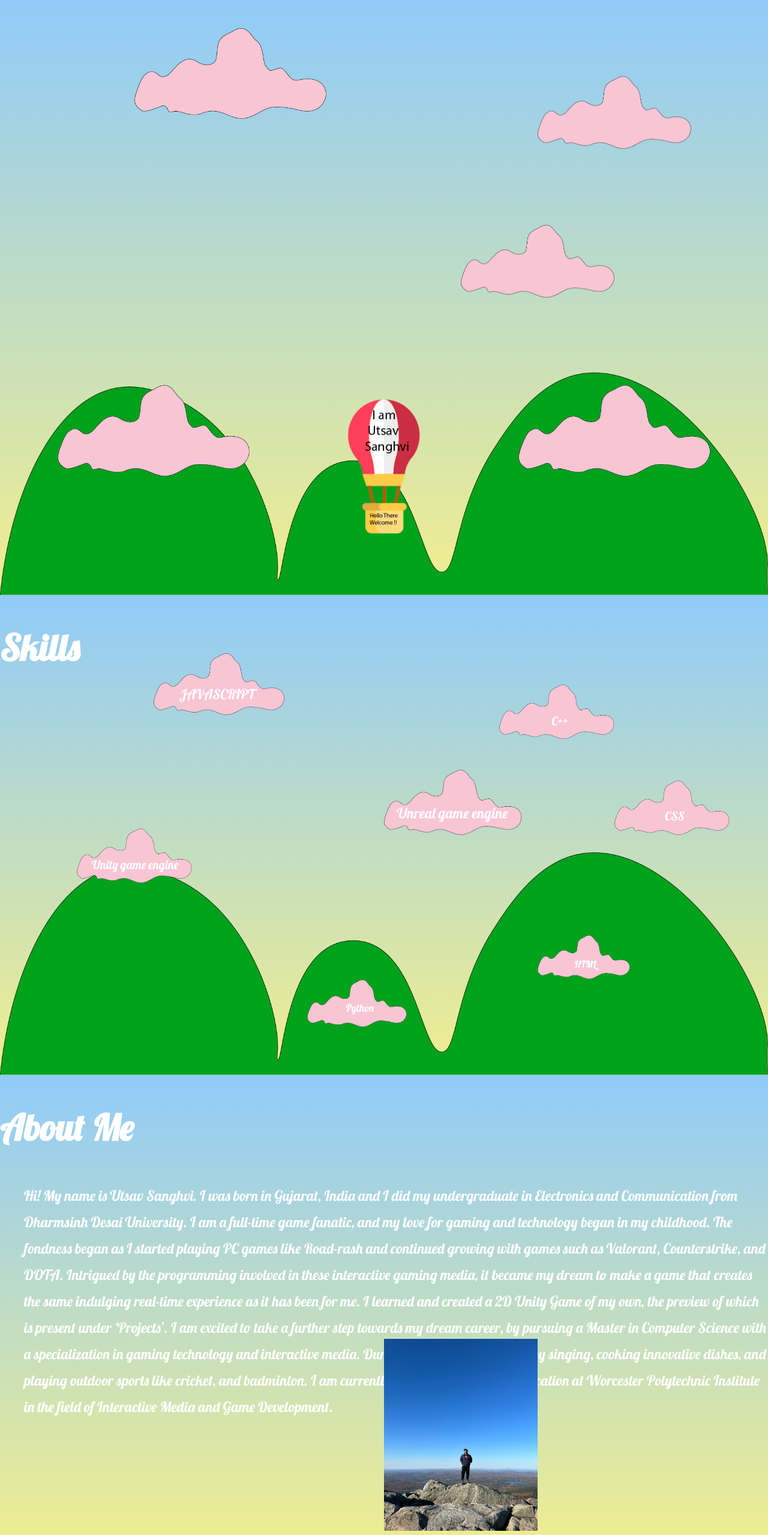
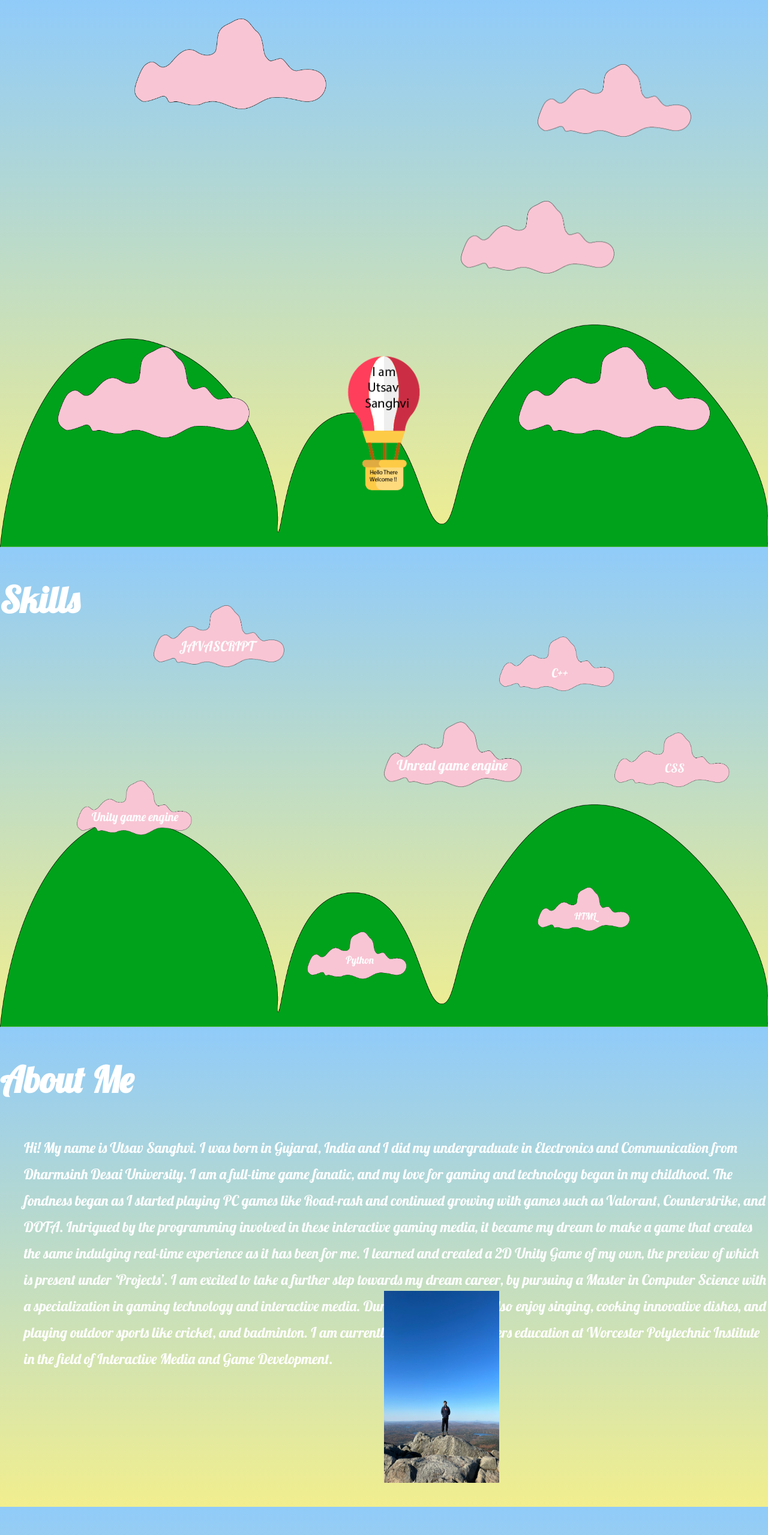
Before and after one commit to UTSAV0601/UTSAV060198.github.io, a plain HTML site: page index.html in a window 1280 px wide. Shown: the top 2559 px of the page at 60% size. Drawn offline with Linux system fonts and the light colour scheme.

Commit message:
Add files via upload

```diff
--- a/styles.css
+++ b/styles.css
@@ -16,7 +16,7 @@ padding: 0;
     background-image: linear-gradient(#90cbf9, #f1ee8e);
    /* to add background gradient */
     width: 100%;
-    height: 100vh; /* to fix the width and height of the webpage according to the viewport and not all way down*/
+    height: 90vh; /* to fix the width and height of the webpage according to the viewport and not all way down*/
     display: flex;
     justify-content: center;     /* to justify everything in center */
 
@@ -181,7 +181,7 @@ nav a.hover
 }
 #My-pic
 {
-    width: 20%;
+    width: 15%;
     Height: 40%;
     bottom: 5%;
     padding-right: 50px;
```
